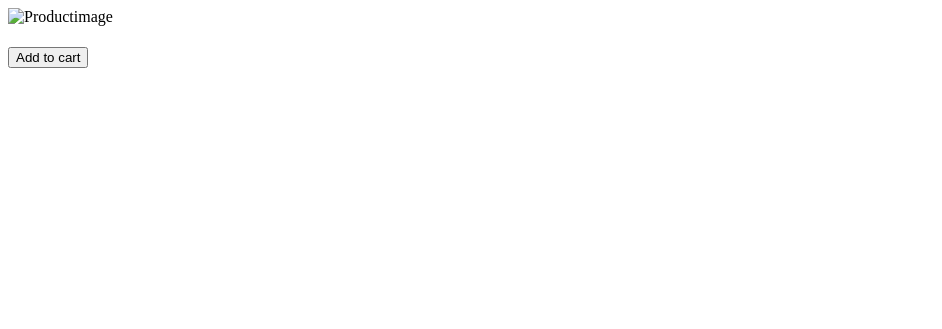
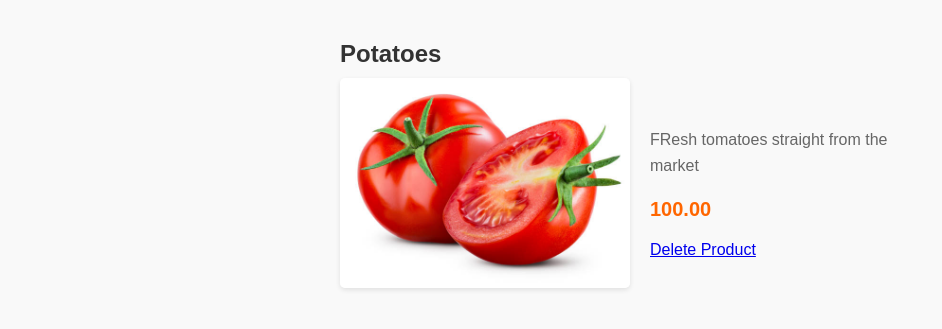
Before and after one commit to Annetjepkorirr/Django-greenkiosk, a Django app: page /inventory/products/7/ in a window 1280 px wide. Shown: the top 329 px of the page, without its empty margins (0-942 px from the left). Run offline with Django 4.2, Linux system fonts and the light colour scheme; data comes from the database, SQL or seed files in the repository; both versions use the stored data as it was after the commit; parts of the project's set-up code (start-up, migrations or seed data) failed here and were passed over.

Commit message:
Updated view details and Edit products functionality

```diff
--- a/inventory/urls.py
+++ b/inventory/urls.py
@@ -1,11 +1,17 @@
 from django.urls import path
 from .views import product_upload_view
 from .views import products_list
-from .views import products_detail_view
+from .views import product_detail
+from .views import product_update_view
+from .views import delete_product
 
 
 urlpatterns = [
     path("products/upload/",product_upload_view,name="product_upload_views"),
     path("products/list/", products_list, name = "products_list"),
-    path("products/<int:id>/", products_detail_view, name = "product_detail")
+    path("products/<int:id>/", product_detail, name="product_detail_view"),
+    path('inventory/products/edit/<int:id>/', product_update_view, name='product_update'),
+    path('delete_product/<int:id>/', delete_product, name='delete_product'),
+
+
 ]
--- a/inventory/views.py
+++ b/inventory/views.py
@@ -30,7 +30,7 @@ def product_upload_view(request):
 def products_list(request):
     products = Product.objects.all()
     return render(request, "inventory/products_list.html", {"products": products})
-def products_detail_view(request, id):
+def product_detail(request, id):
     product = Product.objects.get(id=id)
     return render(request, "inventory/product_detail.html", {"product": product})
 def product_update_view(request, id):
--- a/shopping_cart/admin.py
+++ b/shopping_cart/admin.py
@@ -3,7 +3,7 @@ from django.contrib import admin
 # Register your models here.
 from .models import Shopping_cart
 
-class Shopping_cart_admin(admin.ModelAdmin):
+class Shopping_cartAdmin(admin.ModelAdmin):
     list_display = ["product","quantity"]
 
-admin.site.register(Shopping_cart,Shopping_cart_admin)
+admin.site.register(Shopping_cart,Shopping_cartAdmin)
--- a/template/inventory/product_detail.html
+++ b/template/inventory/product_detail.html
@@ -1,15 +1,84 @@
 <!DOCTYPE html>
-<html lang="en">
+<html>
 <head>
-    <meta charset="UTF-8">
-    <meta name="viewport" content="width=device-width, initial-scale=1.0">
-    <title>Document</title>
+    <title>Groceries Details</title>
+    <style>
+        body {
+            font-family: Arial, sans-serif;
+            background-color: #F9F9F9;
+            margin: 0;
+            padding: 0;
+        }
+        .container {
+            max-width: 600px;
+            margin: 0 auto;
+            padding: 20px;
+        }
+        .product-name {
+            font-size: 24px;
+            margin-bottom: 10px;
+            color: #333;
+        }
+        .product-details {
+            display: flex;
+            flex-wrap: wrap;
+            align-items: center;
+        }
+        .product-image {
+            flex: 1;
+            margin-right: 20px;
+        }
+        .product-image img {
+            width: 100%;
+            max-width: 300px;
+            border-radius: 5px;
+            box-shadow: 0 2px 5px rgba(0, 0, 0, 0.1);
+        }
+        .product-info {
+            flex: 1;
+        }
+        .product-description {
+            font-size: 16px;
+            line-height: 1.6;
+            color: #666;
+            margin-bottom: 20px;
+        }
+        .product-price {
+            font-size: 20px;
+            font-weight: bold;
+            color: #FF6600;
+            display: block;
+            margin-bottom: 20px;
+        }
+        .add-to-cart {
+            padding: 10px 20px;
+            font-size: 18px;
+            background-color: #FF6600;
+            color: #fff;
+            border: none;
+            border-radius: 5px;
+            cursor: pointer;
+            transition: background-color 0.3s ease;
+        }
+        .add-to-cart:hover {
+            background-color: #E65C00;
+        }
+    </style>
 </head>
 <body>
-    <img src="{{product.img.url}}" alt = "Productimage"/>
-    <h4>{{product_title}}</h4>
-    <p>{{product_description}}</p>
-    <span>{{product_price}}</span>
-    <button>Add to cart</button>
+    <div class="container">
+        <h2 class="product-name">{{product.name}}</h2>
+        <div class="product-details">
+            <div class="product-image">
+                <img src="{{product.image.url}}" alt="{{product.name}}">
+            </div>
+            <div class="product-info">
+                <p class="product-description">{{product.description}}</p>
+                <span class="product-price">{{product.price}}</span>
+                <a href="{% url 'delete_product' product.id %}" class="delete-product">Delete Product</a>
+
+            </div>
+        </div>
+    </div>
 </body>
 </html>
--- a/template/inventory/products_list.html
+++ b/template/inventory/products_list.html
@@ -21,7 +21,7 @@
         <td>{{product.name}}</td>
         <td>{{product.description}}</td>
         <td>{{product.price}}</td>
-        <td><a href="{% url 'product_detail' id=product.id %}">View products</a></td>
+
 
     </tr>
     {% endfor %}
@@ -100,6 +100,7 @@
         .edit:hover, .view-button:hover {
             background-color: #0056B3;
         }
+
     </style>
 
      <h1>Mama Mboga - Groceries</h1>
@@ -109,6 +110,8 @@
         <img src="{{ product.image.url }}" alt="{{ product.name }}" />
             <h3>{{ product.name }}</h3>
             <p class="price">${{ product.price }}</p>
+            <a href="{% url 'product_update' id=product.id %}" class="edit">Edit Product</a>
+            <a href="{% url 'product_detail_view' id=product.id %}" class="view-button">View Details</a>
         </div>
         {% endfor %}
     </div>
```
Also changed, not shown: template/delete_product.html (added, +43 -0 lines), template/inventory/edit_product.html (added, +69 -0 lines), db.sqlite3, media/Tomatoes_VpcMwfx.jpg (added), template/inventory/delete_product.html (deleted).
